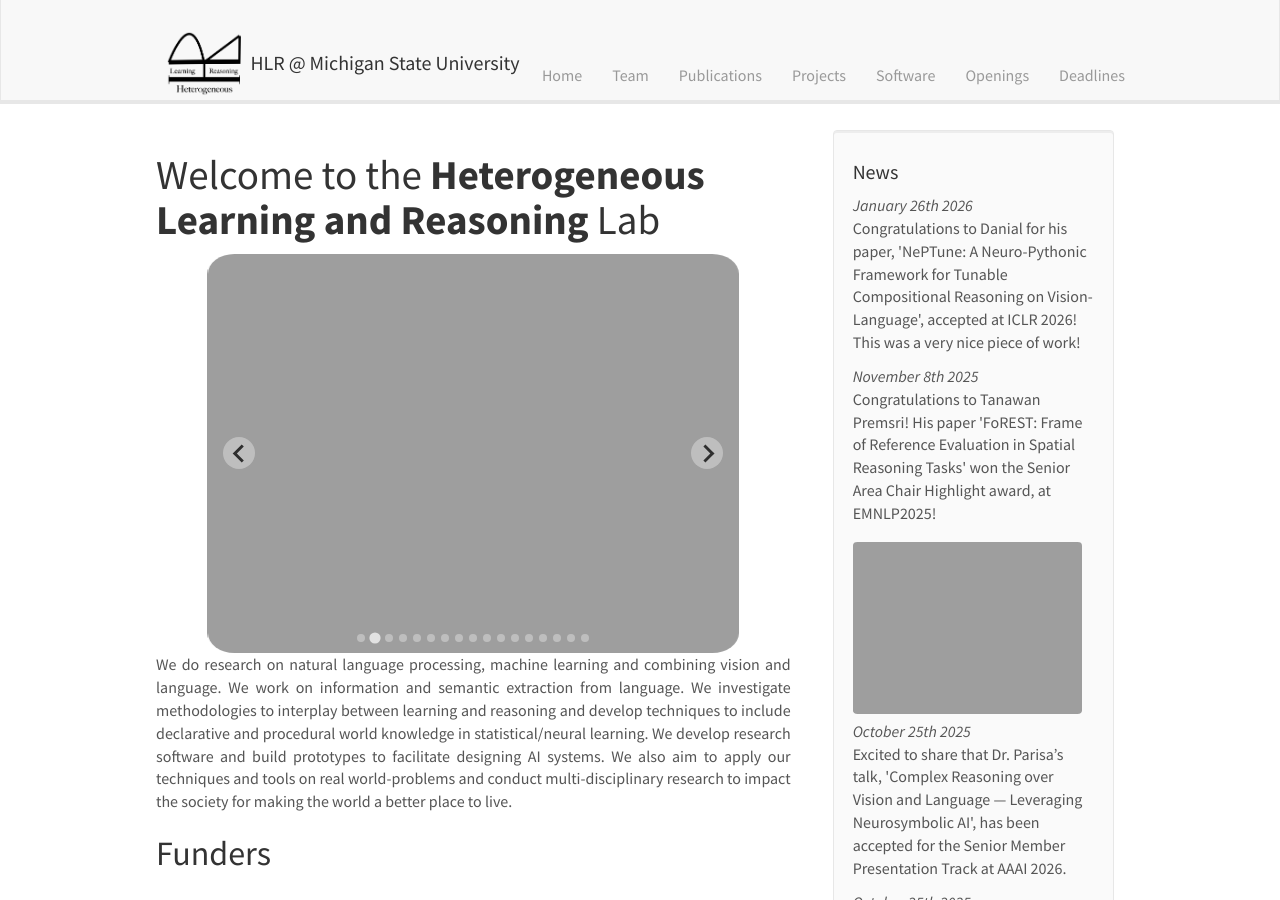
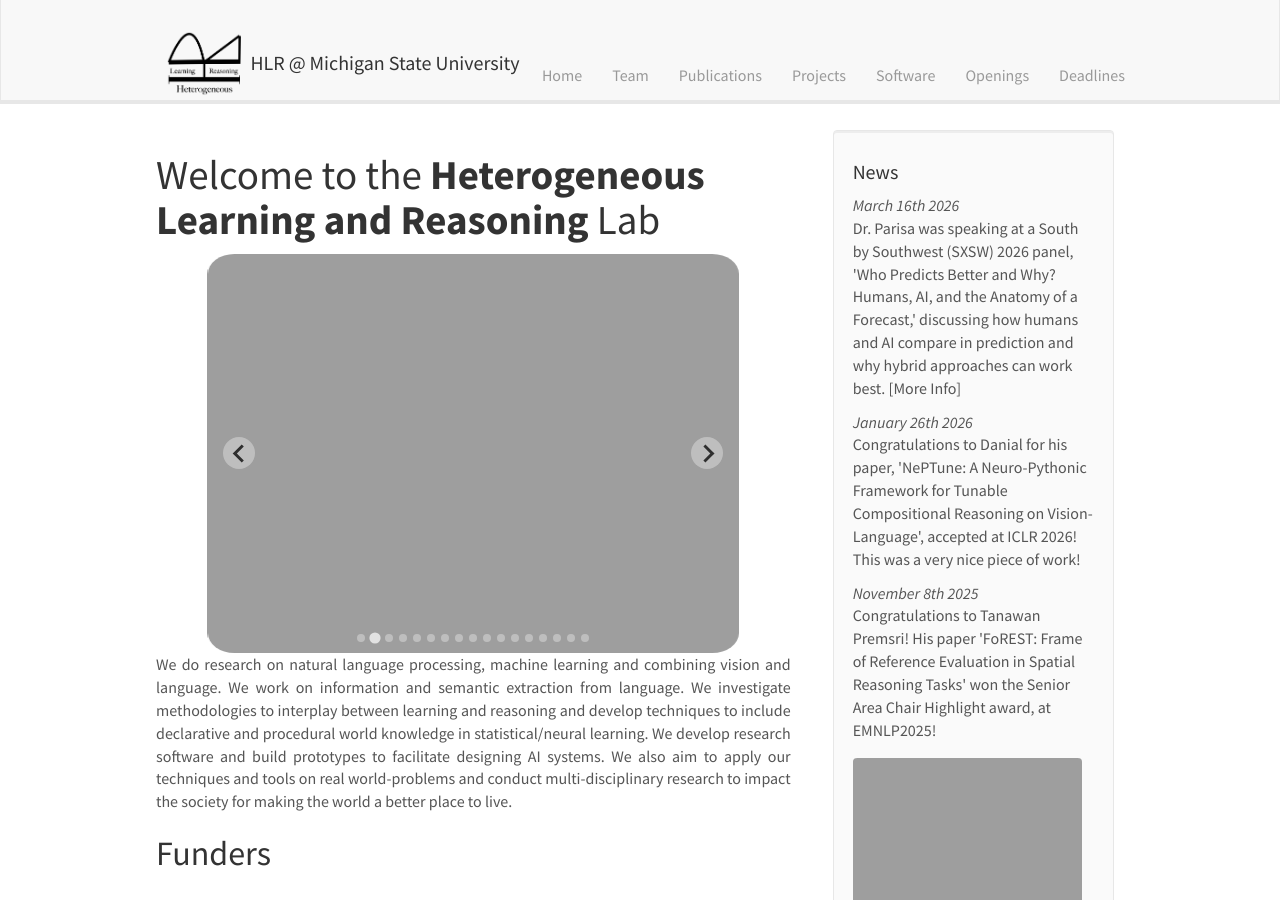
Before and after one commit to HLR/HLR.github.io, a Jekyll site: the page built from _pages/home.md, in a window 1280 px wide and 900 px high. Built offline with Jekyll 4.4.1, drawn with Linux system fonts in a browser that asks for light colours; nearby versions of some CDN libraries; some of the changed text lies outside the part shown.

Commit message:
Add: news of parisa at SXSW 2026

```diff
--- a/_data/news.yml
+++ b/_data/news.yml
@@ -4,6 +4,11 @@
 # - date: <i>[Month Day, Year]</i>
 #   headline: "[Announcement Verb] that [Name/Team]'s paper, '[Full Paper Title]', has been accepted for [Conference Name]! Many congratulations to [Name]!"
 #   top: 1
+
+- date: <i>March 16th 2026</i>
+  headline: "Dr. Parisa was speaking at a South by Southwest (SXSW) 2026 panel, 'Who Predicts Better and Why? Humans, AI, and the Anatomy of a Forecast,' discussing how humans and AI compare in prediction and why hybrid approaches can work best."
+  link: https://schedule.sxsw.com/2026/contributors/2242488
+  top: 1
 
 - date: <i>January 26th 2026</i>
   headline: "Congratulations to Danial for his paper, 'NePTune: A Neuro-Pythonic Framework for Tunable Compositional Reasoning on Vision-Language', accepted at ICLR 2026! This was a very nice piece of work!"
```
